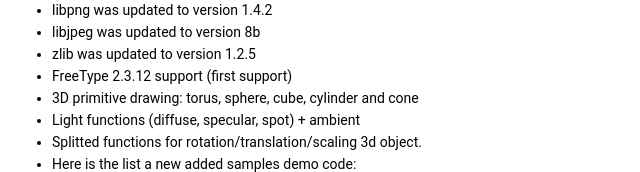
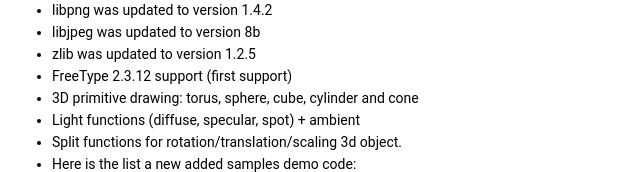
Before and after one commit to GRRLIB/GRRLIB, a plain HTML site: page md__home_runner_work__g_r_r_l_i_b__g_r_r_l_i_b__c_h_a_n_g_e_l_o_g.html in a window 1280 px wide. Shown: the part 880-1052 px from the top of the page, 0-640 px from the left. Drawn offline with Linux system fonts and the light colour scheme.

Commit message:
Deploying to gh-pages from @ GRRLIB/GRRLIB@d293e92a05d1c9d4f61d9c12f0ff6ddac8cc9594 🚀

```diff
--- a/md__home_runner_work__g_r_r_l_i_b__g_r_r_l_i_b__c_h_a_n_g_e_l_o_g.html
+++ b/md__home_runner_work__g_r_r_l_i_b__g_r_r_l_i_b__c_h_a_n_g_e_l_o_g.html
@@ -105,7 +105,7 @@ $(function() {
 <li>FreeType 2.3.12 support (first support)</li>
 <li>3D primitive drawing: torus, sphere, cube, cylinder and cone</li>
 <li>Light functions (diffuse, specular, spot) + ambient</li>
-<li>Splitted functions for rotation/translation/scaling 3d object.</li>
+<li>Split functions for rotation/translation/scaling 3d object.</li>
 <li>Here is the list a new added samples demo code:<ul>
 <li>3d_light1 -&gt; Simple Diffuse light sample code</li>
 <li>3d_light2 -&gt; Simple Lights and <code><a class="el" href="group___all_func.html#ga03814286ada96c4a38fa36b9477bbd7c" title="Set the view matrix to draw object (in this order scale, trans AND rotate).">GRRLIB_ObjectViewInv()</a></code> sample</li>
```
Also changed, not shown: 1 other file.
